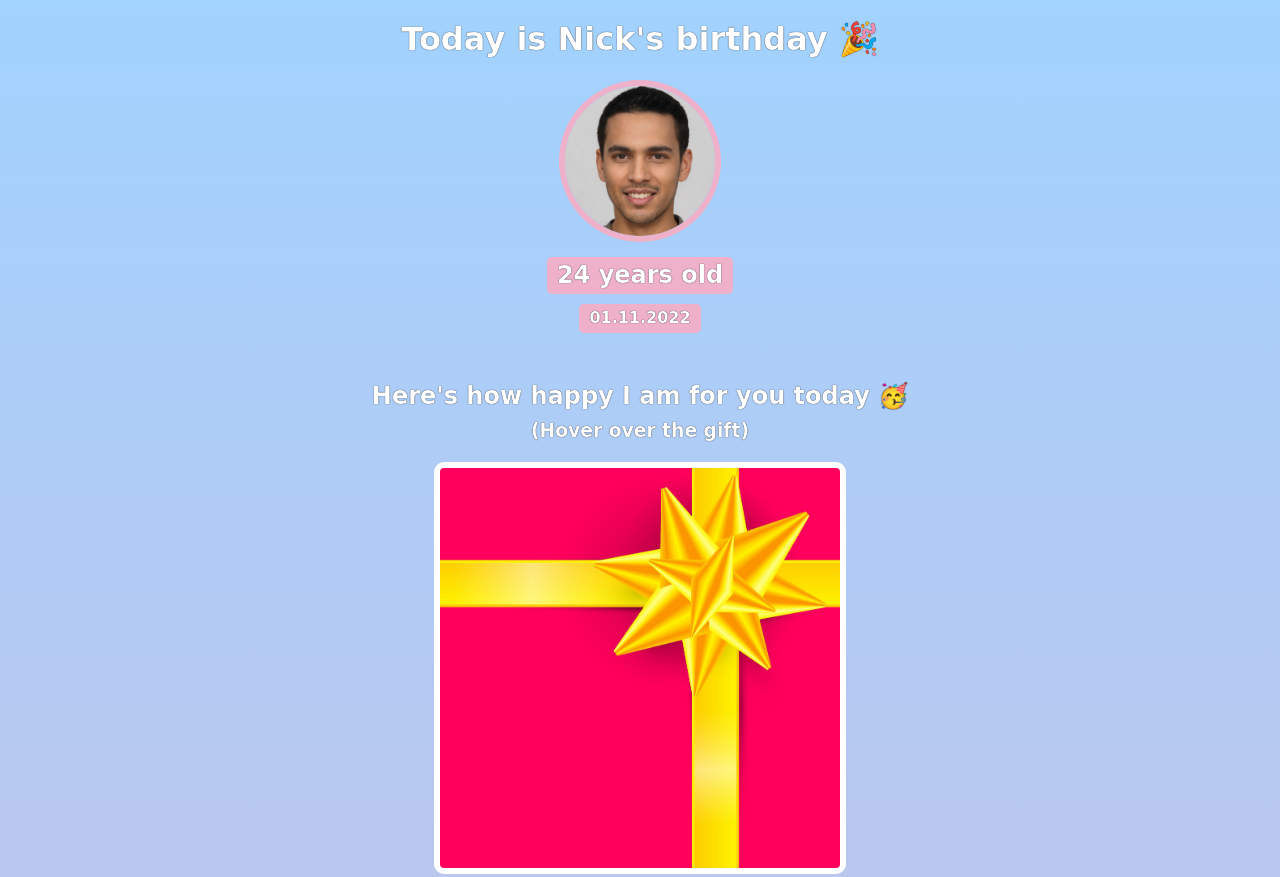
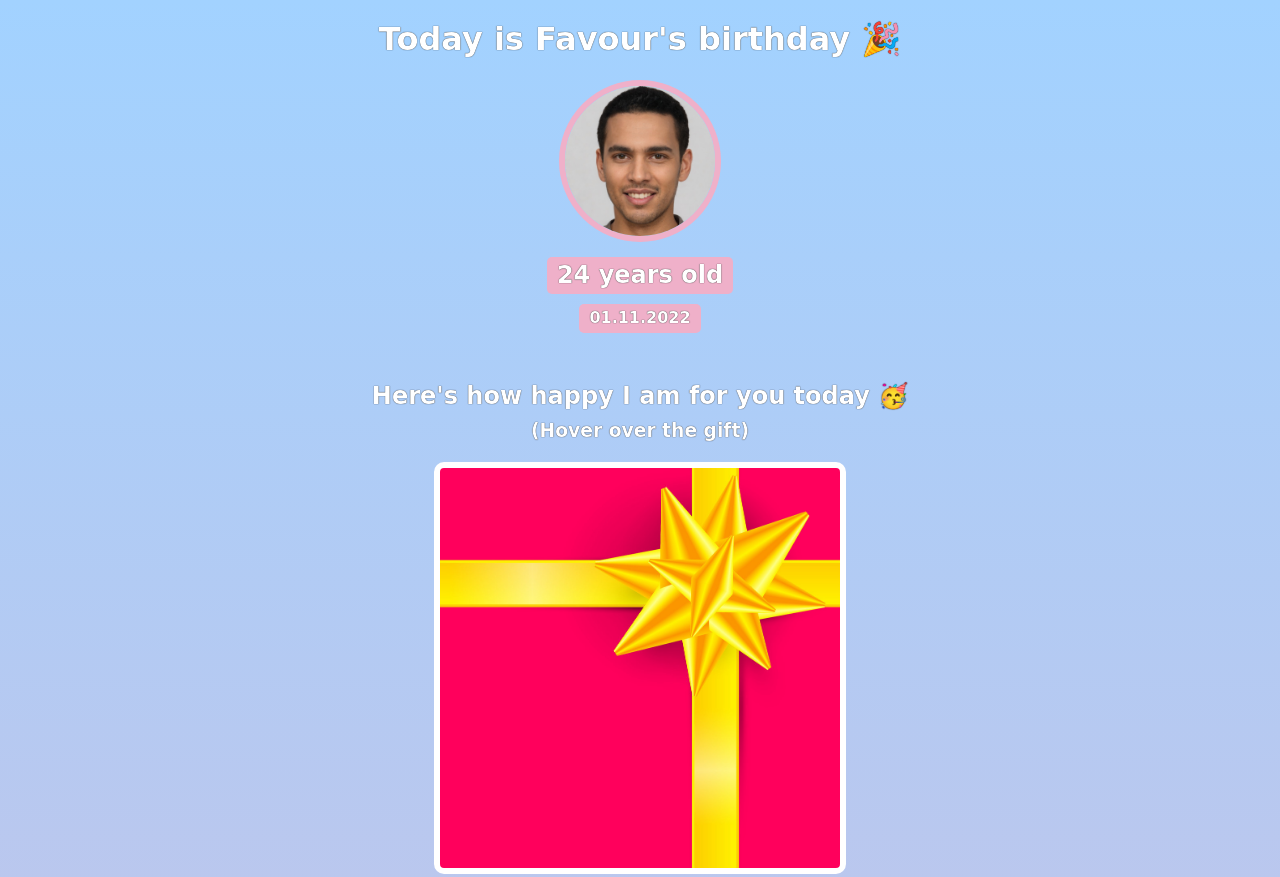
Before and after one commit to tripplehay/business-card-site, a plain HTML site: page index.html in a window 1280 px wide. Shown: the top 877 px of the page. Drawn offline with nearby package versions, Linux system fonts and the light colour scheme; a web font is replaced by a local one.

Commit message:
change name to favour

```diff
--- a/index.html
+++ b/index.html
@@ -7,7 +7,7 @@
     </head>
     <body>
         <div id="header">
-            <h1>Today is Nick's birthday 🎉</h1>
+            <h1>Today is Favour's birthday 🎉</h1>
             <img id="bff-img" src="images/nick.jpg">
             <h2 id="bday-age">24 years old</h2>
             <h4 id="bday-date">01.11.2022</h4>
```
